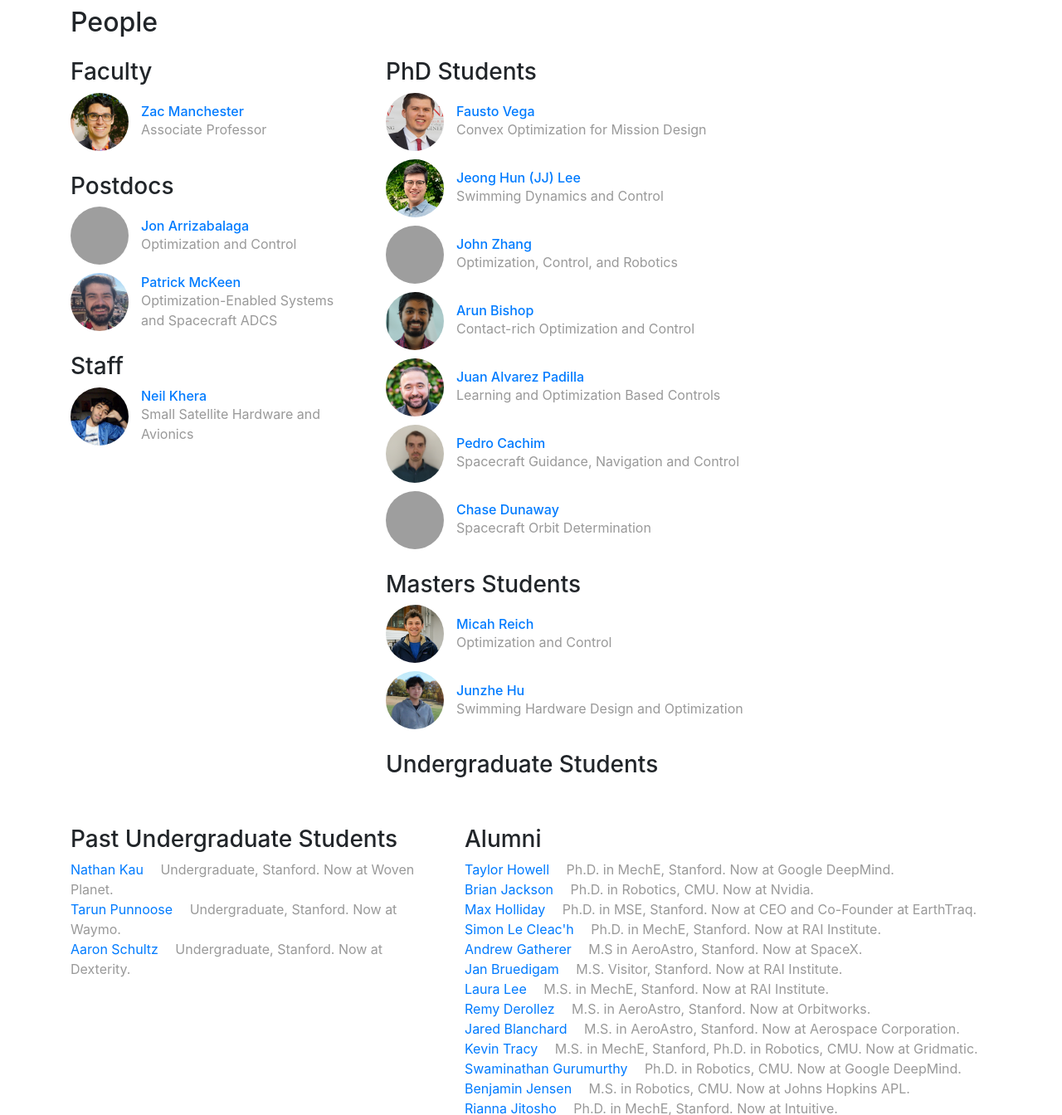
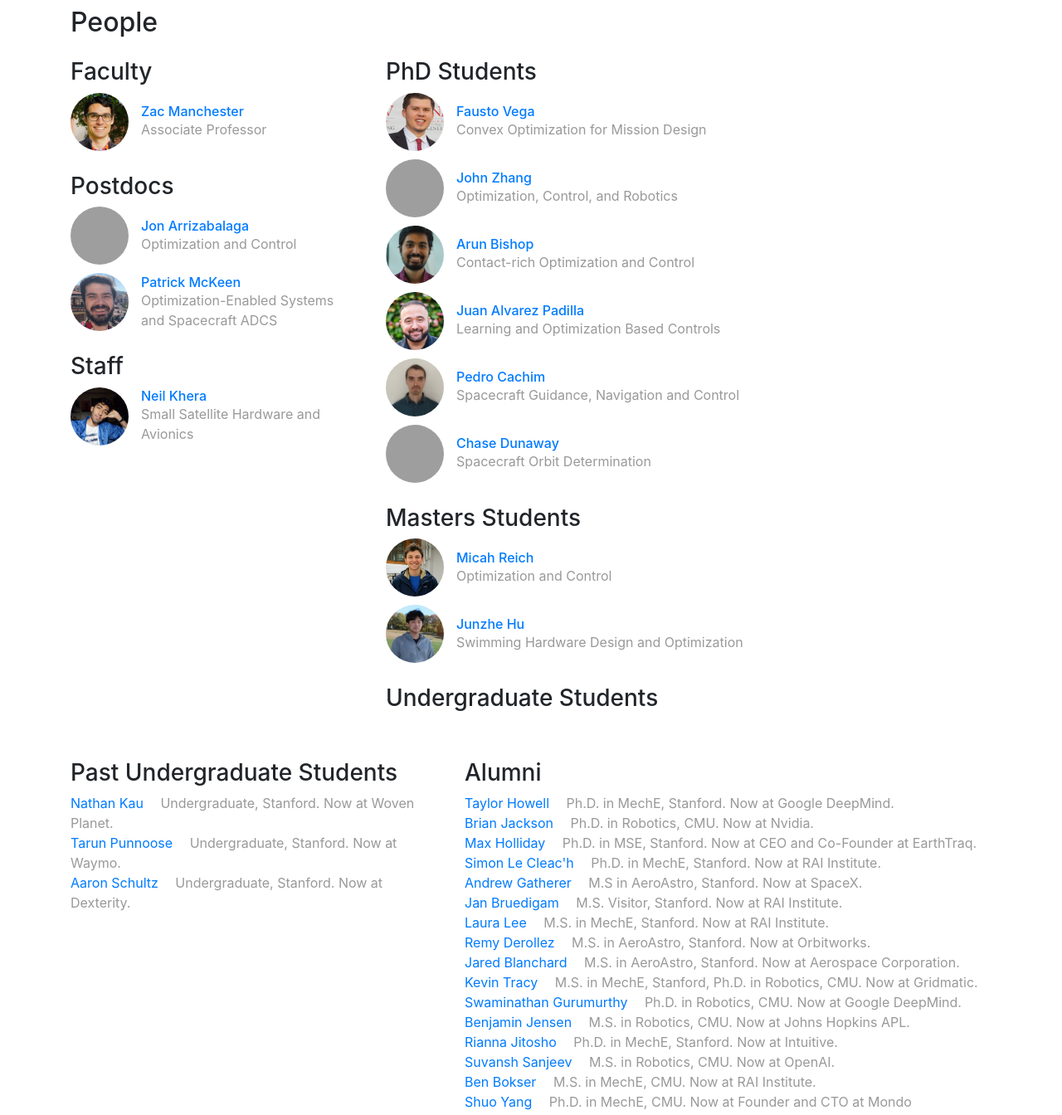
Before and after one commit to RoboticExplorationLab/roboticexplorationlab.github.io, a Jekyll site: the page built from index.html, in a window 1280 px wide and 1400 px high, scrolled down 7911 px, cut to the strip 56-1400 px from the top of the window. Shown: the whole strip at 83% size. Built offline with Jekyll 4.4.1, drawn with Linux system fonts in a browser that asks for light colours; a script that is not in the unit is left out; some of the changed text lies outside the part shown; grey boxes are pictures that could not be loaded.

Commit message:
moved JJ to alumni
Co-Authored-By: Claude Fable 5 <noreply@anthropic.com>

```diff
--- a/_data/people.yml
+++ b/_data/people.yml
@@ -197,9 +197,9 @@ jj:
     display_name: "Jeong Hun (JJ) Lee"
     webpage: "https://www.linkedin.com/in/jeonghun-jj-lee"
     github: jhlee0997
-    role: phd
+    role: alum
     image: /img/people/jj.jpg
-    bio: Swimming Dynamics and Control
+    bio: Ph.D. in Robotics, CMU. Now at Harmoniqs.
 
 paulo:
     display_name: "Paulo Fisch"
```
